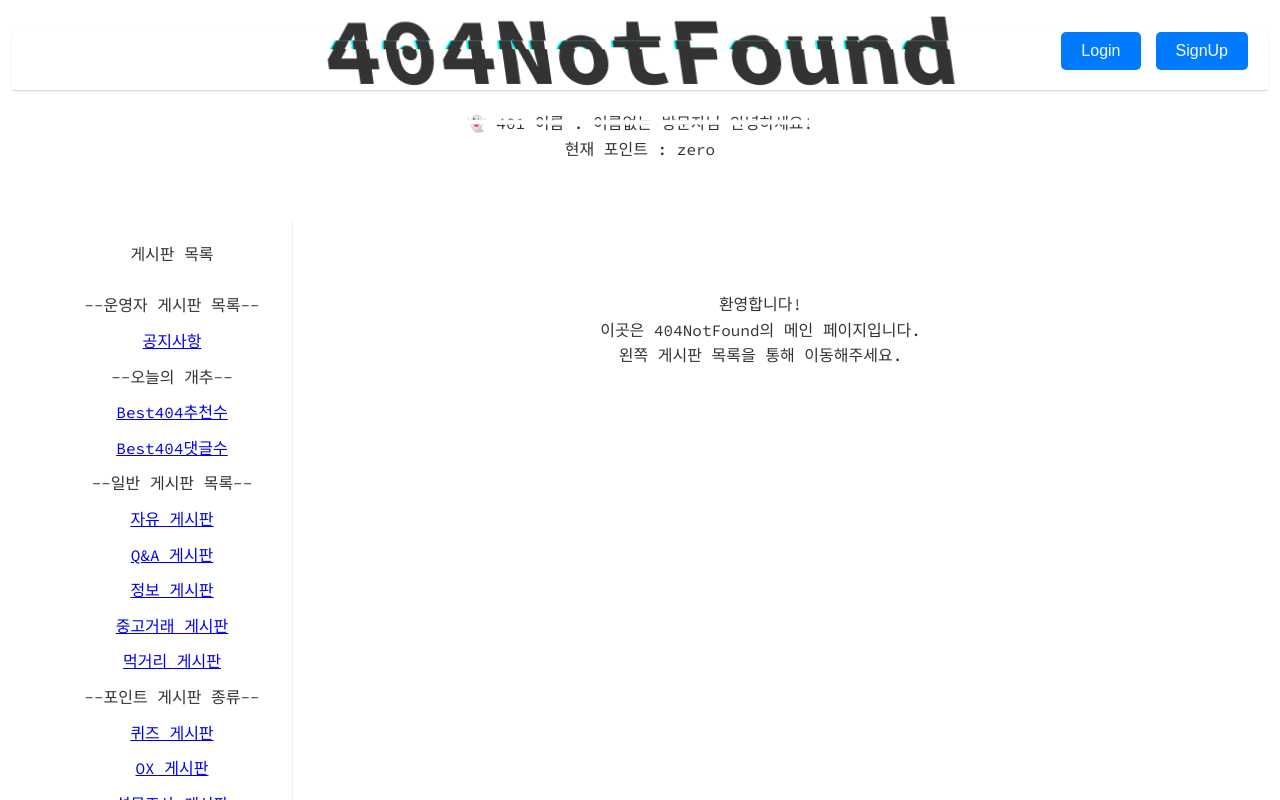
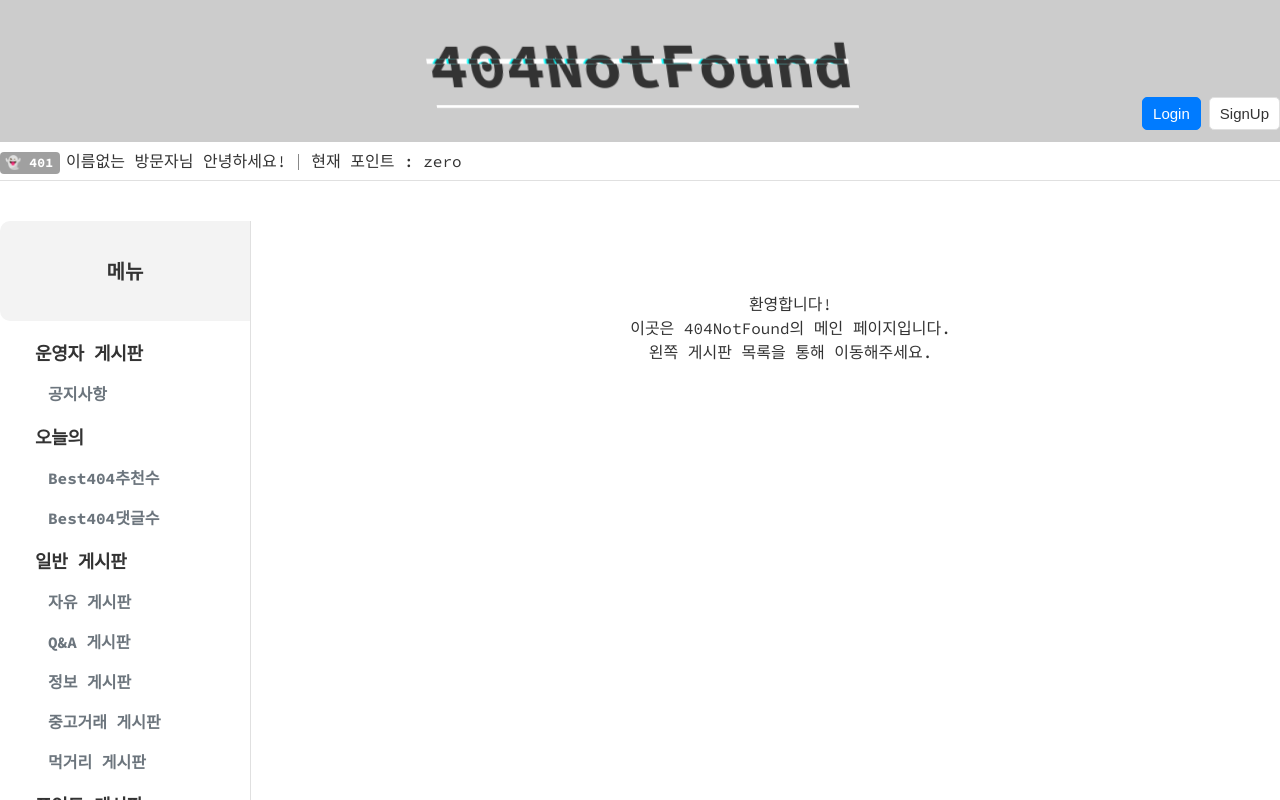
Before and after one commit to jojeongtae/404NotFound, a React (Create React App) app: page / in a window 1280 px wide. Shown: the top 800 px of the page. Built offline with nearby package versions, Linux system fonts and the light colour scheme.

Commit message:
css janghy -ing

```diff
--- a/src/pages/MainLayout.js
+++ b/src/pages/MainLayout.js
@@ -1,4 +1,3 @@
-
 import React, { useEffect, useState } from 'react';
 import { Outlet, Link } from 'react-router-dom';
 import { useAuth } from '../context/AuthContext';
@@ -7,11 +6,15 @@ import LoginForm from '../features/auth/LoginForm';
 import SignUpForm from '../features/auth/SignUpForm';
 import UserInfoModal from '../features/auth/UserInfoModal'; // UserInfoModal 임포트
 import MailboxForm from '../features/mailbox/MailboxForm'; // MailboxForm 임포트
-import '../style/MainPage.css'; // 테마 CSS 파일 임포트
 import { useDispatch, useSelector } from 'react-redux';
 import { getFullGradeDescription } from '../features/common/GradeDescriptions';
 import apiClient from '../api/apiClient';
 import { setUser } from '../features/auth/userSlice';
+
+// import '../style/MainPage.css'; // 테마 CSS 파일 임포트
+import '../style/layout.css';
+import '../style/template.css';
+import '../style/common.css';
 
 // const gradeDescriptions = {
 //     "👑 500": "500 Internal Server Error (운영진)",
@@ -61,75 +64,103 @@ const MainLayout = () => {
   return (
       <div className="main-container">
         <header>
+          <div className="wrap">
+            <div className="main-header">
               <Link to="/" className="header-title-container" style={{ textDecoration: 'none' }}>
                 <h1 className="glitch-title" data-text="404NotFound">404NotFound</h1>
               </Link>
+            </div>
+
             <nav className="nav-links">
               {isLoggedIn ? (
                   <>
-              <Link to="/board/new" className="nav-link">글쓰기</Link>
+                    <Link to="/board/new" className="btn type2 nav-link">글쓰기</Link>
                     <button onClick={() => openModal('userInfo')} className='nav-link'>내 정보 수정</button> {/* 버튼으로 변경 */}
                     <button onClick={() => openModal('mailbox')} className='nav-link'>우편함</button> {/* 이 줄을 추가합니다. */}
                     <button onClick={logout} className="nav-link">Logout</button>
                   </>
               ) : (
                   <>
-              <button onClick={() => openModal('login')} className="nav-link">Login</button>
-              <button onClick={() => openModal('signup')} className="nav-link">SignUp</button>
+                    <button onClick={() => openModal('login')} className="btn type2">Login</button>
+                    <button onClick={() => openModal('signup')} className="btn">SignUp</button>
                   </>
               )}
             </nav>
+          </div>
         </header>
+        <div className="user-intro">
+          <div className="wrap">
             {isLoggedIn ?
                 <>
-          <span style={{textAlign :"left"}}>{getFullGradeDescription(user.grade)} 이름 : {user.nickname}님 안녕하세요!</span> <span>현재 포인트 : {user.point}</span>
+                  <span className="user-grade">{getFullGradeDescription(user.grade)}</span>
+                  <span className="user-message">{user.nickname}님 안녕하세요!</span>
+                  <span>현재 포인트 : {user.point}</span>
                 </>
                 :
                 <>
-          <span style={{textAlign :"left"}}>{user?.grade ?? "👻 401"} 이름 : {user?.nickname ??"이름없는 방문자"}님 안녕하세요!</span> <span>현재 포인트 : {user?.point ?? "zero"}</span>
+                  <span className="user-grade">{user?.grade ?? "👻 401"}</span>
+                  <span className="user-message">{user?.nickname ?? "이름없는 방문자"}님 안녕하세요!</span>
+                  <span>현재 포인트 : {user?.point ?? "zero"}</span>
                 </>
             }
-      <main style={{ display: 'flex', flexGrow: 1 }}>
-        <nav style={{ width: '200px', padding: '20px', borderRight: '1px solid #eee', overflowY: 'auto' }}>
-          <h3>게시판 목록</h3><br />
-          <ul style={{ listStyle: 'none', padding: 0 }}>
-            <li style={{ marginBottom: '10px' }}><span>--운영자 게시판 목록--</span></li>
-            <li style={{ marginBottom: '10px' }}><Link to="/board/notice">공지사항</Link></li>
+          </div>
+        </div>
+
+        <div id="container">
+          <div className="wrap">
+            <aside>
+              <div className="aside-title">
+                <h2>메뉴</h2>
+              </div>
+              <nav>
+                <h3>운영자 게시판</h3>
+                <ul className="nav-list">
+                  <li><Link to="/board/notice">공지사항</Link></li>
                   {user.role === "ROLE_ADMIN" ?
                       <>
-            <li style={{ marginBottom: '10px' }}><Link to="/board/admin/list">유저 정보 조회</Link></li>
-            <li style={{ marginBottom: '10px' }}><Link to="/board/admin/report">신고 목록 조회</Link></li>
+                        <li><Link to="/board/admin/list">유저 정보 조회</Link></li>
+                        <li><Link to="/board/admin/report">신고 목록 조회</Link></li>
                       </>:
                       ""}
-            <li style={{ marginBottom: '10px' }}><span>--오늘의 개추--</span></li>
-            <li style={{ marginBottom: '10px' }}><Link to="/board/ranking/recommend">Best404추천수</Link></li>
-            <li style={{ marginBottom: '10px' }}><Link to="/board/ranking/comment">Best404댓글수</Link></li>
-            <li style={{ marginBottom: '10px' }}><span>--일반 게시판 목록--</span></li>
-            <li style={{ marginBottom: '10px' }}><Link to="/board/free">자유 게시판</Link></li>
-            <li style={{ marginBottom: '10px' }}><Link to="/board/qna">Q&A 게시판</Link></li>
-            <li style={{ marginBottom: '10px' }}><Link to="/board/info">정보 게시판</Link></li>
-            <li style={{ marginBottom: '10px' }}><Link to="/board/used">중고거래 게시판</Link></li>
-            <li style={{ marginBottom: '10px' }}><Link to="/board/food">먹거리 게시판</Link></li>
-            <li style={{ marginBottom: '10px' }}><span>--포인트 게시판 종류--</span></li>
-            <li style={{ marginBottom: '10px' }}><Link to="/board/quiz">퀴즈 게시판</Link></li>
-            <li style={{ marginBottom: '10px' }}><Link to="/board/voting">OX 게시판</Link></li>
-            <li style={{ marginBottom: '10px' }}><Link to="/board/survey">설문조사 게시판</Link></li>
-            <li style={{ marginBottom: '10px' }}><Link to="/board/dice">다이스 도박</Link></li>
-            <li style={{ marginBottom: '10px' }}><span>--광고주 링크--</span></li>
-            <li style={{ marginBottom: '10px' }}><Link to="http://arirangtrail.duckdns.org/">아리랑 트레일</Link></li>
-
+                </ul>
+                <h3>오늘의</h3>
+                <ul className="nav-list">
+                  <li><Link to="/board/ranking/recommend">Best404추천수</Link></li>
+                  <li><Link to="/board/ranking/comment">Best404댓글수</Link></li>
+                </ul>
+                <h3>일반 게시판</h3>
+                <ul className="nav-list">
+                  <li><Link to="/board/free">자유 게시판</Link></li>
+                  <li><Link to="/board/qna">Q&A 게시판</Link></li>
+                  <li><Link to="/board/info">정보 게시판</Link></li>
+                  <li><Link to="/board/used">중고거래 게시판</Link></li>
+                  <li><Link to="/board/food">먹거리 게시판</Link></li>
+                </ul>
+                <h3>포인트 게시판</h3>
+                <ul className="nav-list">
+                  <li><Link to="/board/quiz">퀴즈 게시판</Link></li>
+                  <li><Link to="/board/voting">OX 게시판</Link></li>
+                  <li><Link to="/board/survey">설문조사 게시판</Link></li>
+                  <li><Link to="/board/dice">주사위 게임</Link></li>
+                </ul>
+                <h3>자매 사이트</h3>
+                <ul className="nav-list">
+                  <li><Link to="http://arirangtrail.duckdns.org/" target="_blank">아리랑 트레일</Link></li>
                 </ul>
               </nav>
-
-        <div style={{ flexGrow: 1, padding: '20px', overflowY: 'auto' }}>
+            </aside>
+            <main>
               <Outlet />
+            </main>
           </div>
-      </main>
+        </div>
 
         <footer>
-        <p className="subtitle">
-          A digital space for the lost and found<span className="blinking-cursor"></span>
-        </p>
+          <div className="wrap">
+            <p className="subtitle">A digital space for the lost and found.<span className="blinking-cursor"></span></p>
+            <p>404Project JJT | CSA | JHY | JSL</p>
+            <p>&copy; 2025 404 Not Found. All rights reserved.</p>
+          </div>
         </footer>
 
         {showModal && (
--- a/src/pages/RankingPage.js
+++ b/src/pages/RankingPage.js
@@ -50,7 +50,7 @@ const RankingPage = () => {
 
   return (
     <div>
-      <h2>{type === 'recommend' ? '추천수 랭킹' : '댓글수 랭킹'}</h2>
+      <h3>{type === 'recommend' ? '추천수 랭킹' : '댓글수 랭킹'}</h3>
       {rankingData.length === 0 ? (
         <p>랭킹 데이터가 없습니다.</p>
       ) : (
--- /dev/null
+++ b/src/style/common.css
@@ -0,0 +1,16 @@
+@charset "UTF-8";
+
+/* 공통 */
+
+/* 게시판 목록 */
+.user-info-dropdown{position:absolute;z-index:1000;padding:10px 10px 10px;border:1px solid var(--border-color);border-radius:6px;background-color:#fff;box-shadow:5px 5px 10px rgba(0,0,0,0.2);}
+.user-info-dropdown .title{margin-bottom:8px;font-size:16px;font-weight:600;color:var(--text-color);}
+.user-info-dropdown a:first-of-type{margin-left:0;}
+
+.search-board-form{margin-bottom:30px;}
+.search-board-form form{display:flex;}
+.search-board-form .search-input{flex-grow:1;}
+.search-board-form .submit{min-width:70px;}
+
+/* 게시판 상세 */
+.board-detail{}
--- /dev/null
+++ b/src/style/default.css
@@ -0,0 +1,57 @@
+@charset "UTF-8";
+
+html, body, div, span, applet, object, iframe,
+h1, h2, h3, h4, h5, h6, p, blockquote, pre,
+a, abbr, acronym, address, big, cite, code,
+del, dfn, em, img, ins, kbd, q, s, samp,
+small, strike, strong, sub, sup, tt, var,
+b, u, i, center,
+dl, dt, dd, ol, ul, li,
+fieldset, form, label, legend,
+table, caption, tbody, tfoot, thead, tr, th, td,
+article, aside, details, embed,
+figure, figcaption, footer, header, hgroup,
+menu, nav, output, ruby, section, summary,
+time, mark, audio, video {
+    margin: 0;
+    padding: 0;
+    border: 0;
+    font-size: 100%;
+    font: inherit;
+    vertical-align: baseline;
+}
+/* HTML5 display-role reset for older browsers */
+article, aside, details, figcaption, figure,
+footer, header, hgroup, menu, nav, section {
+    display: block;
+}
+body {
+    background-color: var(--bg-color);
+    color: var(--text-color);
+    font-size:16px;
+    font-family: 'Source Code Pro', monospace;
+}
+ol, ul {
+    list-style: none;
+}
+blockquote, q {
+    quotes: none;
+}
+blockquote:before, blockquote:after,
+q:before, q:after {
+    content: '';
+    content: none;
+}
+strong{font-weight:600;}
+table {
+    width:100%;
+    border:none;
+    border-collapse: collapse;
+    border-spacing: 0;
+}
+a{color:var(--text-color2)}
+.clearfix{
+    content:"";
+    display: table;
+    clear: both;
+}
--- /dev/null
+++ b/src/style/layout.css
@@ -0,0 +1,158 @@
+@charset "UTF-8";
+
+
+/* Keyframe Animations */
+@keyframes glitch-anim-1 {
+    0% { clip-path: inset(15% 0 80% 0); }
+    20% { clip-path: inset(95% 0 2% 0); }
+    40% { clip-path: inset(45% 0 45% 0); }
+    60% { clip-path: inset(10% 0 88% 0); }
+    80% { clip-path: inset(90% 0 5% 0); }
+    100% { clip-path: inset(60% 0 35% 0); }
+}
+
+@keyframes glitch-anim-2 {
+    0% { clip-path: inset(75% 0 10% 0); }
+    20% { clip-path: inset(5% 0 92% 0); }
+    40% { clip-path: inset(80% 0 5% 0); }
+    60% { clip-path: inset(35% 0 55% 0); }
+    80% { clip-path: inset(20% 0 75% 0); }
+    100% { clip-path: inset(90% 0 3% 0); }
+}
+
+@keyframes glitch-skew {
+    0% { transform: skewX(0deg); }
+    10% { transform: skewX(2deg); }
+    15% { transform: skewX(-5deg); }
+    20% { transform: skewX(0deg); }
+    60% { transform: skewX(8deg); }
+    65% { transform: skewX(-2deg); }
+    70% { transform: skewX(0deg); }
+    100% { transform: skewX(0deg); }
+}
+
+@keyframes blink {
+    to {
+        visibility: hidden;
+    }
+}
+
+/*header h1 {*/
+/*    font-size: 2.5rem;*/
+/*    font-weight: 700;*/
+/*    color: var(--text-color); !* 기본 텍스트 색상 *!*/
+/*    margin: 0;*/
+/*}*/
+
+.glitch-title {
+    font-size: 4rem;
+    font-weight: 700;
+    line-height:1.4em;
+    position: relative;
+    animation: glitch-skew 1s infinite linear alternate-reverse;
+    user-select: none;
+    color: var(--text-color); /* 기본 텍스트 색상 */
+}
+
+.glitch-title::before,
+.glitch-title::after {
+    content: attr(data-text);
+    position: absolute;
+    top: 0;
+    left: 0;
+    width: 100%;
+    height: 100%;
+    background: var(--bg-color); /* 배경색과 동일하게 설정 */
+    overflow: hidden;
+}
+
+.glitch-title::before {
+    left: 2px;
+    text-shadow: -2px 0 var(--glitch-color-1);
+    animation: glitch-anim-1 2s infinite linear alternate-reverse;
+}
+
+.glitch-title::after {
+    left: -2px;
+    text-shadow: -2px 0 var(--glitch-color-2);
+    animation: glitch-anim-2 3s infinite linear alternate-reverse;
+}
+
+/*.user-grade {*/
+/*    margin-left: 10px;*/
+/*    font-weight: bold;*/
+/*    color: #007bff; !* 파란색 계열 *!*/
+/*    white-space: nowrap; !* 등급이 한 줄에 표시되도록 *!*/
+/*}*/
+
+
+
+/* 작업시작 - 0729 희용 */
+
+.wrap{position:relative;margin:0 auto;}
+@media all and (min-width: 1401px) {
+.wrap{max-width:1400px;}
+}
+@media all and (max-width: 1000px) {
+    .wrap{max-width:640px;}
+}
+
+/* header */
+body{width:100%;}
+header{padding:20px 0 12px;background-color:#ccc;}
+header .main-header{display:flex;justify-content:center;}
+header .header-title-container{display:inline-block;padding-bottom:20px;text-decoration:none;}
+
+header .nav-links{position:absolute;right:0;bottom:0;font-size:0;line-height:0;}
+
+
+.user-intro{display:block;padding:6px 0;border-bottom:1px solid var(--border-color);}
+.user-intro .user-message{position:relative;margin-right:12px;padding-right:13px;}
+.user-intro .user-message:before{display:block;content:'';position:absolute;top:calc(50% - 7px);right:0;width:1px;height:16px;background-color:#888;}
+
+/* container */
+#container{position:relative;margin-top:40px;}
+#container .wrap{display:flex;}
+
+/* aside */
+aside{flex:0 0 250px;border-right:1px solid var(--border-color);}
+aside .aside-title{display:flex;justify-content:center;align-items:center;height:100px;padding:10px;box-sizing:border-box;border-radius:10px 0 0 10px;background-color:var(--bg-color-light);}
+aside .aside-title h2{font-size:20px;font-weight:600;}
+aside nav{padding:18px 25px 35px 35px;}
+
+aside nav h3{margin-bottom:8px;font-size:18px;font-weight:600;letter-spacing:-0.02em;}
+aside nav h3:nth-child(n+2){margin-top:10px;}
+
+aside nav .nav-list{list-style:none;}
+aside nav .nav-list li{}
+aside nav .nav-list li a{display:block;position:relative;padding:8px 6px 8px 13px;box-sizing:border-box;border-radius:5px; font-size:16px;font-weight:600;text-decoration:none;transition:all 200ms;}
+aside nav .nav-list li a[target=_blank]:before{display:block;content:'';position:absolute;top:calc(50% - 21px);right:10px;width:30px;height:30px;background:url(../assets/images/common_sprite.png) 0 0 no-repeat;opacity:0;transition:all 200ms;}
+aside nav .nav-list li a[target=_blank]:hover:before{opacity:1;}
+aside nav .nav-list li a:hover{background-color:var(--bg-color-light);}
+
+
+/* main */
+main{flex-grow:1;padding:20px 0 0 50px;}
+
+
+
+
+
+
+
+
+
+
+
+
+
+
+
+
+
+
+
+/* footer */
+footer{padding:60px 0 30px;border-top:1px solid var(--border-color);background-color:var(--bg-color);text-align:center;}
+footer .subtitle{margin-bottom:40px;color:var(--text-color2);}
+footer p:nth-child(n+2){margin-top:10px;}
--- /dev/null
+++ b/src/style/template.css
@@ -0,0 +1,64 @@
+@charset "UTF-8";
+
+@import url('https://fonts.googleapis.com/css2?family=Source+Code+Pro:wght@400;700&display=swap');
+
+:root {
+    --bg-color: #fff; /* 흰색 배경 */
+    --bg-color-light: #f3f3f3;
+    --text-color: #333; /* 텍스트 */
+    --text-color2: #6C757D;
+    --accent-color: #007bff; /* 버튼/링크 색상 */
+    --accent-color-hover: #0056D2;
+    --border-color: #E0E0E0;
+    --caution-color: #FFC107;
+    --warning-color: #DC3545;
+    --glitch-color-1: #f0f;
+    --glitch-color-2: #0ff;
+
+    --font-arial:Arial,Helvetica,sans-serif;
+    --font-default:'Source Code Pro', monospace;
+}
+
+/* title */
+main h3{margin-bottom:20px;font-size:22px;font-weight:600;}
+
+/* button */
+button, .btn {display: inline-block;position: relative;padding: 5px 10px;min-width: 50px;border: 1px solid var(--border-color);border-radius: 5px;background-color: #fff;text-align: center;vertical-align: top;color: var(--text-color);font-size: 15px;font-weight: 400;line-height: 1.4em;text-decoration: none;cursor: pointer;transition: all 250ms;font-family:var(--font-arial);}
+button:hover, .btn:hover {border-color:var(--accent-color);background-color:var(--accent-color);color: var(--bg-color);}
+/* type2 */
+button.type2, .btn.type2{border:1px solid var(--accent-color);background-color:var(--accent-color);color: #fff;}
+button.type2:hover, .btn.type2:hover{border-color:var(--accent-color-hover);background-color:var(--accent-color-hover);}
+/* small */
+button.small, .btn.small{padding:3px 6px 2px;font-size:14px;}
+
+button:nth-child(n+2), .btn:nth-child(n+2) {margin-left: 8px;}
+
+
+
+/* table */
+.table{border-top:1px solid var(--text-color2);border-bottom:1px solid var(--border-color);}
+
+.table th{border-bottom:1px solid var(--border-color);}
+.table td, .table th {padding:10px 10px;text-align:center;}
+
+/* form */
+input[type="text"],input[type="number"],input[type="password"],textarea,
+select{vertical-align:top;min-height:33px;padding:5px 6px 5px 10px;box-sizing:border-box;border:1px solid var(--border-color);border-radius:5px;font-size:14px;line-height:1.4em;font-family:var(--font-arial);}
+
+input[type="text"],input[type="number"],input[type="password"],
+select:nth-child(n+2){margin-left:8px;}
+
+select{position:relative;padding-left:6px;}
+
+/* 유저 등급 뱃지 */
+.user-grade {
+    display: inline-block;
+    padding: 2px 7px 3px 5px;
+    border-radius: 4px;
+    font-size: 13px;
+    font-weight: 600;
+    letter-spacing: 0.01em;
+    margin-right: 6px;
+    color: #fff;
+    background-color: #a0a0a0; /* 기본 색상 */
+}
```
Also changed, not shown: src/App.js (+2 -10 lines), src/features/board/BoardPageForm.js (+16 -15 lines), src/features/board/SearchBoardForm.js (+6 -7 lines), src/pages/PostDetailPage.js (+5 -4 lines), src/App.css (line endings or trailing spaces), src/assets/images/common_sprite.png (added), src/assets/images/option_icon.png (added). Lines whose indentation alone changed are shown as unchanged.
